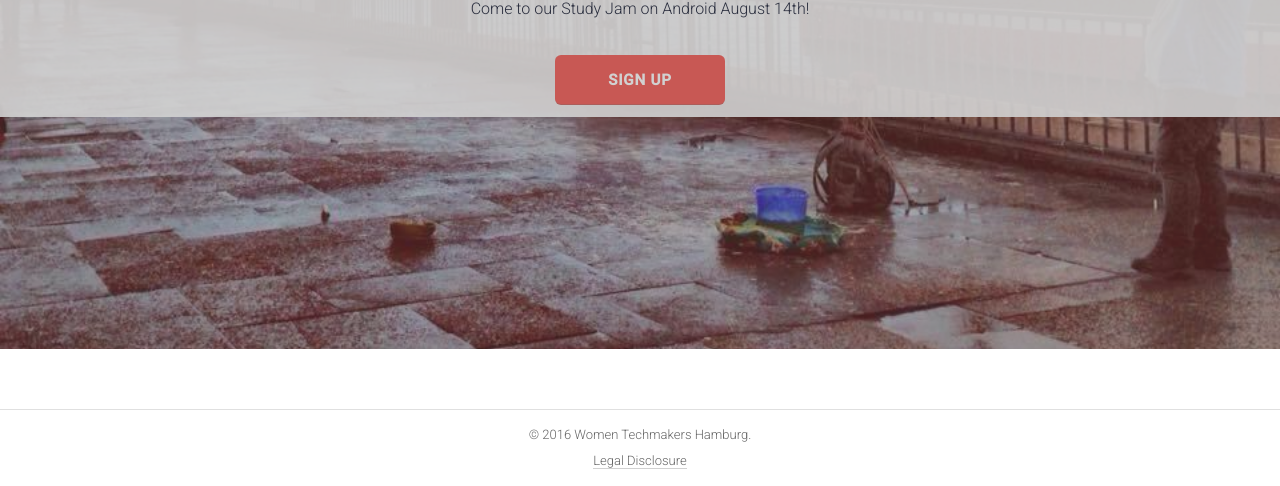
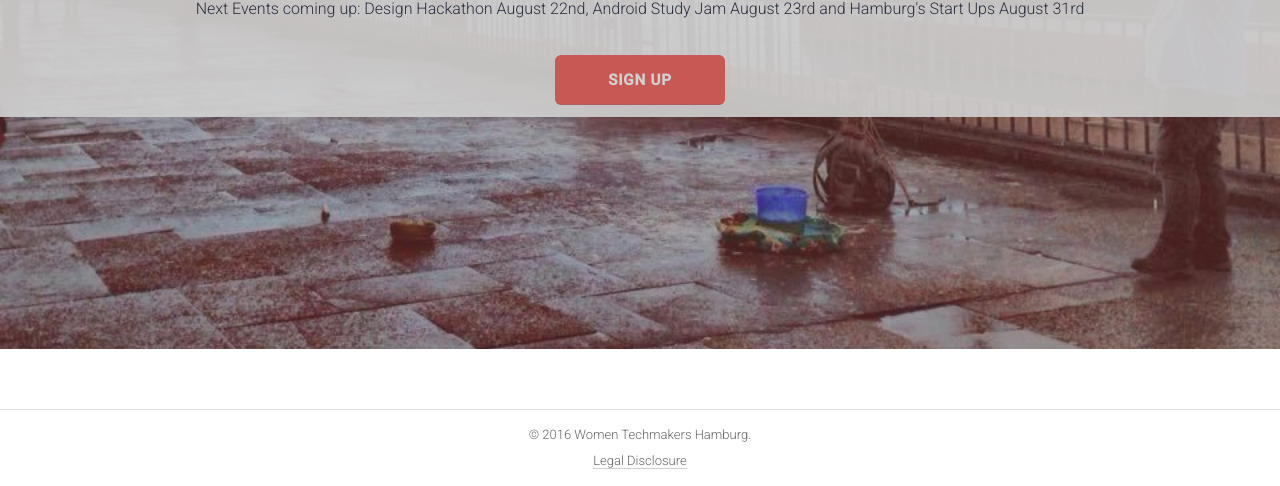
Before and after one commit to moinworld/wtm-website, a plain HTML site: page index.html in a window 1280 px wide. Shown: the part 451-937 px from the top of the page. Drawn offline with Linux system fonts and the light colour scheme.

Commit message:
Update Events

```diff
--- a/index.html
+++ b/index.html
@@ -91,7 +91,7 @@
                     <img class="sec--home__logo" src="img/wtm-logo-icon.svg" alt="Women Techmakers Logo" width="160" height="136">
                     <h2 class="h2">Women Techmakers Hamburg</h2>
 
-                    <p>Come to our Study Jam on Android August 14th!</p>
+                    <p>Next Events coming up: Design Hackathon August 22nd, Android Study Jam August 23rd and Hamburg's Start Ups August 31rd</p>
 
                     <!-- JS Counter Starts
                     <div class="countdown">
```
